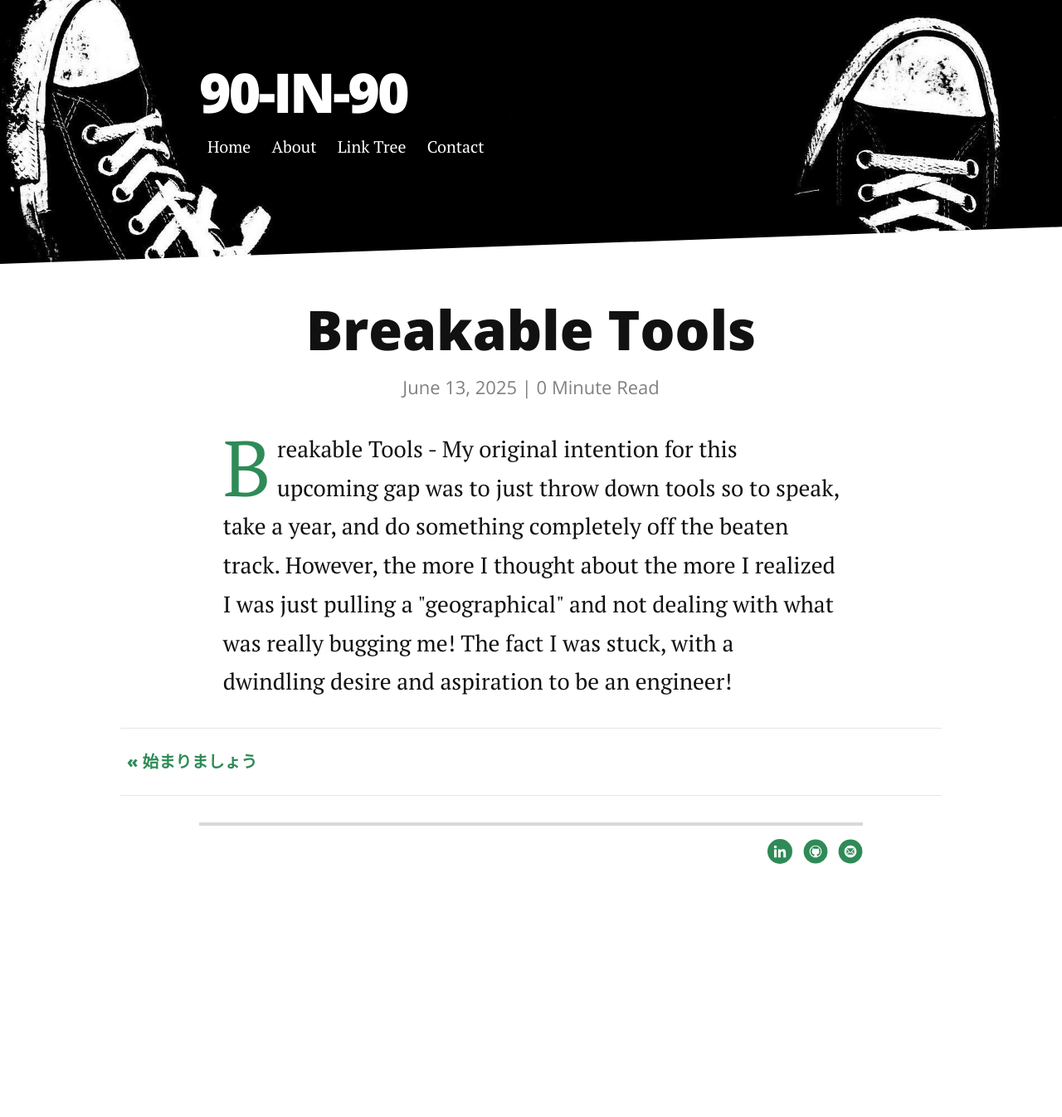
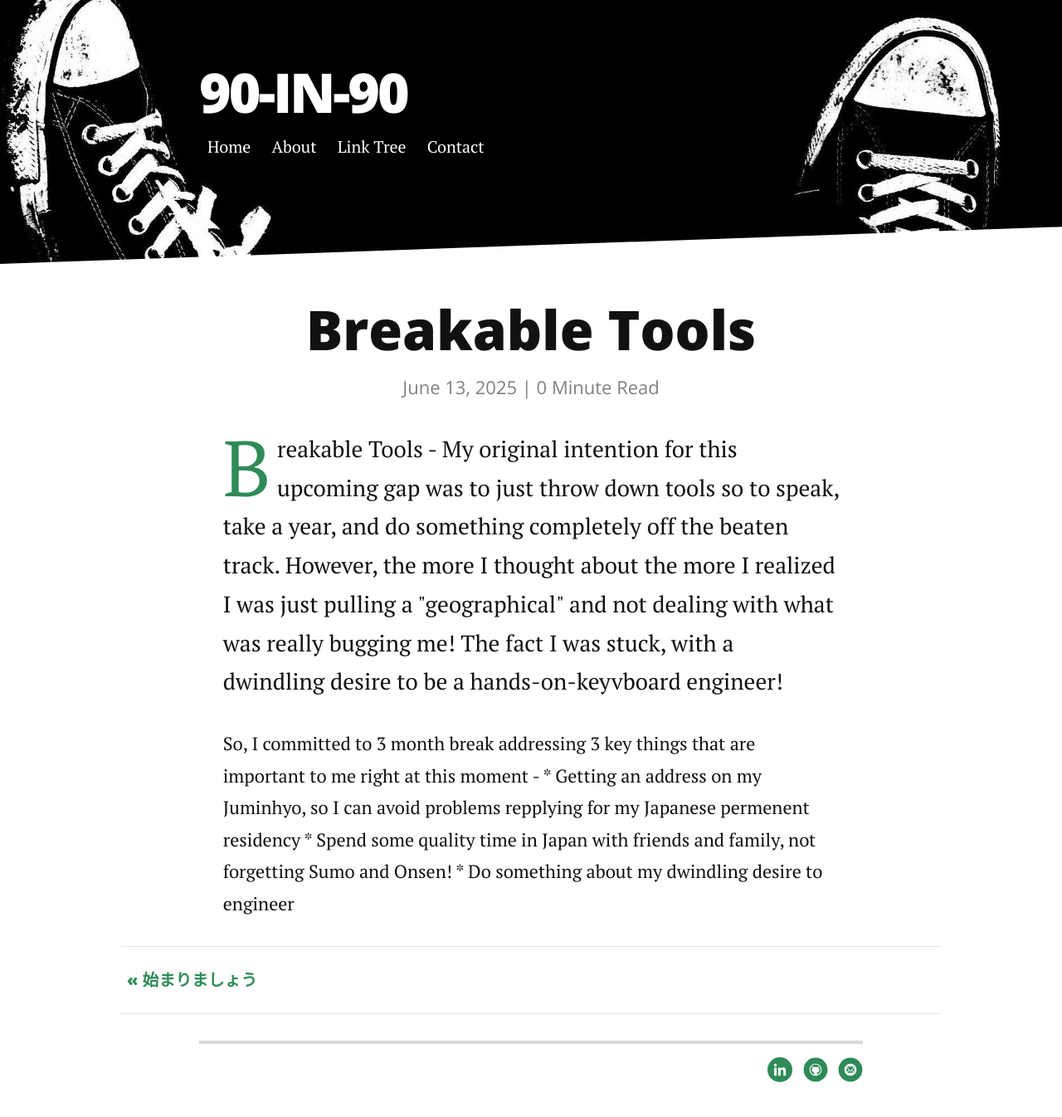
Before and after one commit to weebaruto/weeblog, a Jekyll site: the page built from _posts/2025-06-13-breakable-tools-post.markdown, in a window 1280 px wide. Shown: the whole page at 83% size. Built offline with Jekyll 4.4.1, drawn with Linux system fonts in a browser that asks for light colours; nearby versions of some CDN libraries; before the commit the page ends 1083 px from its top, so only the background shows below that.

Commit message:
Update 2025-06-13-breakable-tools-post.markdown

```diff
--- a/_posts/2025-06-13-breakable-tools-post.markdown
+++ b/_posts/2025-06-13-breakable-tools-post.markdown
@@ -5,5 +5,9 @@ date:   2025-06-13
 description: Breakable Tools - My original intention for this upcoming gap was to just throw down tools so to speak, take a year, and do something completely off the beaten track...
 ---
 
-<p class="intro"><span class="dropcap">B</span>reakable Tools - My original intention for this upcoming gap was to just throw down tools so to speak, take a year, and do something completely off the beaten track. However, the more I thought about the more I realized I was just pulling a "geographical" and not dealing with what was really bugging me! The fact I was stuck, with a dwindling desire and aspiration to be an engineer!</p>
-<p></p>
+<p class="intro"><span class="dropcap">B</span>reakable Tools - My original intention for this upcoming gap was to just throw down tools so to speak, take a year, and do something completely off the beaten track. However, the more I thought about the more I realized I was just pulling a "geographical" and not dealing with what was really bugging me! The fact I was stuck, with a dwindling desire to be a hands-on-keyvboard engineer!</p>
+<p>So, I committed to 3 month break addressing 3 key things that are important to me right at this moment -
+* Getting an address on my Juminhyo, so I can avoid problems repplying for my Japanese permenent residency
+* Spend some quality time in Japan with friends and family, not forgetting Sumo and Onsen!
+* Do something about my dwindling desire to engineer
+</p>
```
